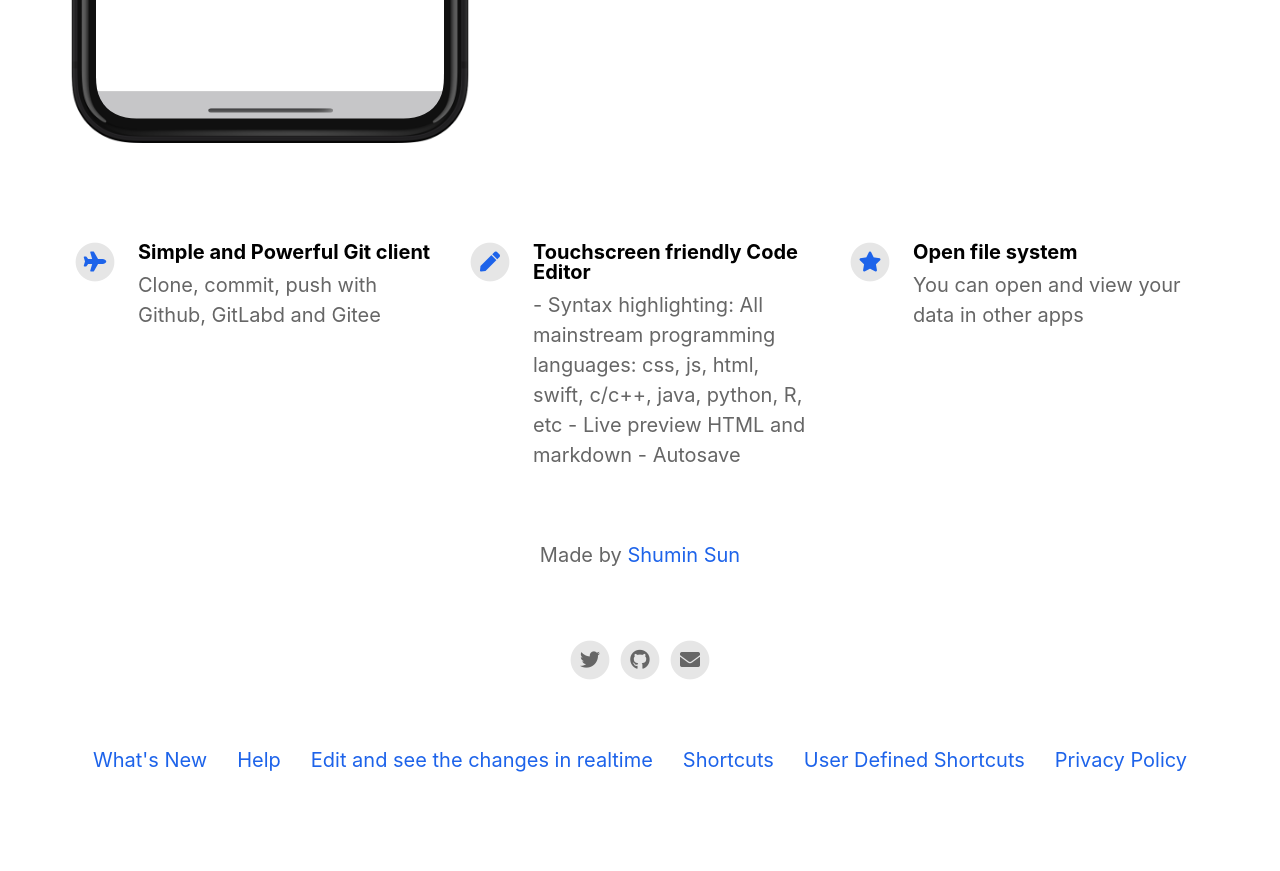
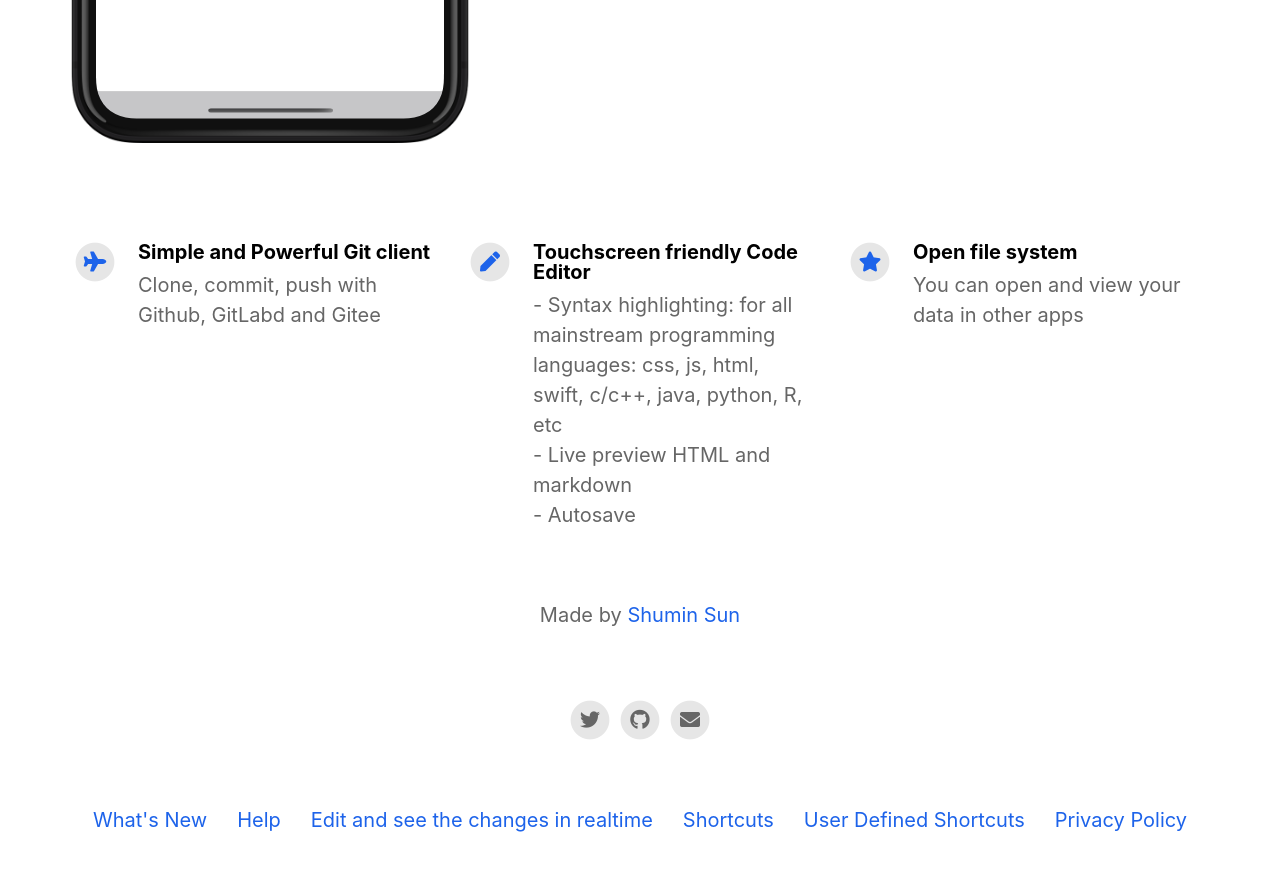
Before and after one commit to marknote/MarkGit, a Jekyll site: the page built from index.html, in a window 1280 px wide and 900 px high, scrolled down 842 px. Shown: the top 871 px of the window. Built offline with Jekyll 4.4.1, drawn with Linux system fonts in a browser that asks for light colours; Markdown is read by kramdown in place of the engine named in the settings; before the commit the page ends 1682 px from its top, so only the background shows below that.

Commit message:
update description format

```diff
--- a/_config.yml
+++ b/_config.yml
@@ -39,8 +39,8 @@ features                                  :
     fontawesome_icon_name                 : plane
 
   - title                                 : Touchscreen friendly Code Editor
-    description                           : "- Syntax highlighting: All mainstream programming languages: css, js, html, swift, c/c++, java, python, R, etc
-- Live preview HTML and markdown
+    description                           : "- Syntax highlighting: for all mainstream programming languages: css, js, html, swift, c/c++, java, python, R, etc <br/>
+- Live preview HTML and markdown <br/>
 - Autosave "
     fontawesome_icon_name                 : pen
 
```
